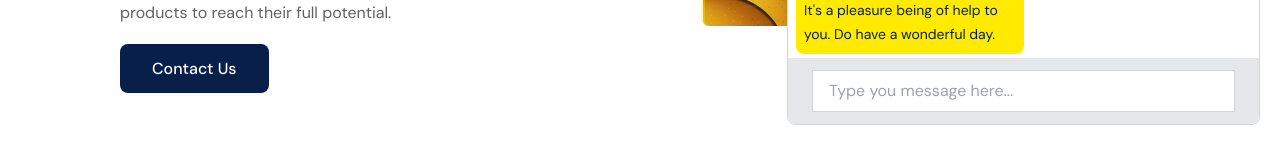
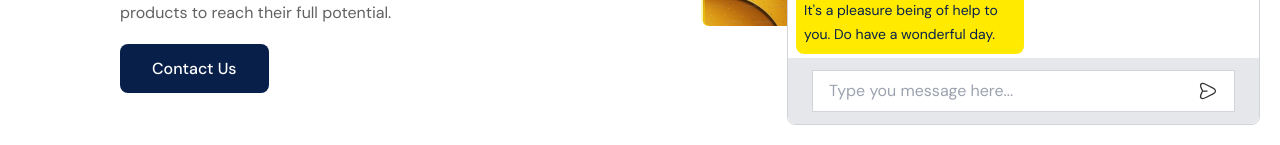
Before and after one commit to Zummit-Africa-Inc/zummit-ai, a React (Vite) app: page / in a window 1280 px wide. Both pictures are taken after a click on the button "Chat with Our Bot". Shown: the part 655-800 px from the top of the page. Built offline with nearby package versions, Linux system fonts and the light colour scheme.

Commit message:
new: added icon to send button on ChatBot

```diff
--- /dev/null
+++ b/src/assets/icons-tsx/PaperPlane.tsx
@@ -0,0 +1,27 @@
+const PaperPlane = () => {
+	return (
+		<svg
+			width="20"
+			height="20"
+			viewBox="0 0 20 20"
+			fill="none"
+			xmlns="http://www.w3.org/2000/svg">
+			<path
+				d="M7.92498 3.52511L15.0583 7.09178C18.2583 8.69178 18.2583 11.3084 15.0583 12.9084L7.92498 16.4751C3.12498 18.8751 1.16664 16.9084 3.56664 12.1168L4.29164 10.6751C4.47498 10.3084 4.47498 9.70011 4.29164 9.33345L3.56664 7.88345C1.16664 3.09178 3.13331 1.12511 7.92498 3.52511Z"
+				stroke="#333333"
+				strokeWidth="1.25"
+				strokeLinecap="round"
+				strokeLinejoin="round"
+			/>
+			<path
+				d="M4.53333 10H9.03333"
+				stroke="#333333"
+				strokeWidth="1.25"
+				strokeLinecap="round"
+				strokeLinejoin="round"
+			/>
+		</svg>
+	)
+}
+
+export default PaperPlane
--- a/src/assets/icons-tsx/index.ts
+++ b/src/assets/icons-tsx/index.ts
@@ -1,2 +1,3 @@
 
 export { default as ArrowRight } from "./ArrowRight"
+export { default as PaperPlane } from "./PaperPlane"
--- a/src/components/ui/ChatBot.tsx
+++ b/src/components/ui/ChatBot.tsx
@@ -5,6 +5,7 @@ import { v4 as uuidv4 } from "uuid"
 import { useFormik } from "formik"
 import * as Yup from "yup"
 
+import { PaperPlane } from "assets/icons-tsx"
 import { logo } from "assets/images"
 // import { useBotStore } from "store"
 import { CHATS } from "mock"
@@ -77,7 +78,7 @@ const ChatBot = (props: Props) => {
 			<div className="flex w-full flex-col items-center gap-2 rounded-b-[8px] bg-gray-200 px-6 py-3">
 				<form
 					onSubmit={handleSubmit}
-					className="w-full border border-gray-300 bg-white px-4 py-2">
+					className="w-full flex items-center border border-gray-300 bg-white px-4 py-2">
 					<input
 						type="text"
 						id="message"
@@ -85,6 +86,9 @@ const ChatBot = (props: Props) => {
 						className="w-full"
 						placeholder="Type you message here..."
 					/>
+					<button type="submit">
+						<PaperPlane />
+					</button>
 				</form>
 			</div>
 		</animated.div>
```
